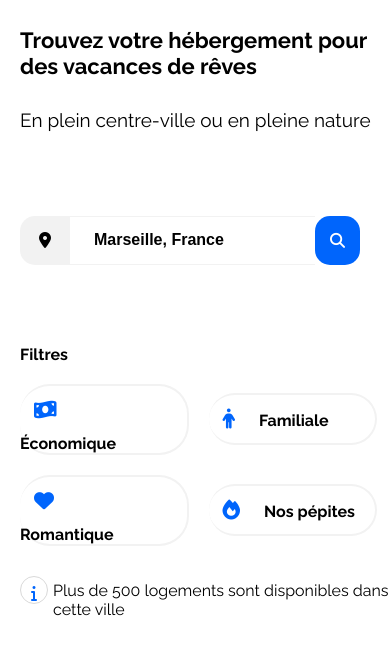
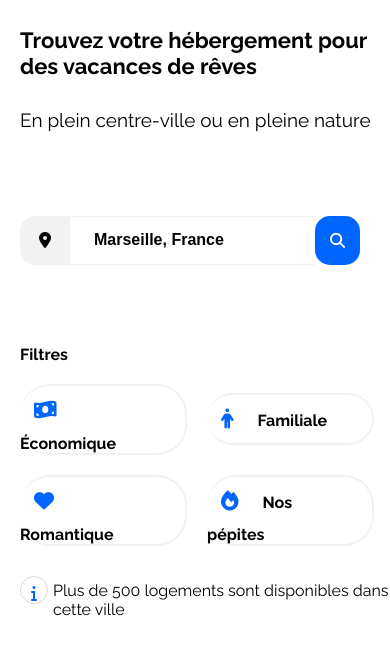
Before and after one commit to KatynOCtraining/booki, a plain HTML site: page index.html in a window 390 px wide. Shown: the part 146-792 px from the top of the page. Drawn offline with Linux system fonts and the light colour scheme.

Commit message:
filter btn fix

```diff
--- a/style.css
+++ b/style.css
@@ -2,6 +2,7 @@
 
 body, html{
     padding: 0;
+    overflow: hidden;
 
 }
 h1,h2,h4,p {
@@ -548,6 +549,8 @@ header a {
 
 .btn-filter{
   width: 45%;
+  max-width: 165px;
+
 }
 
 
```
